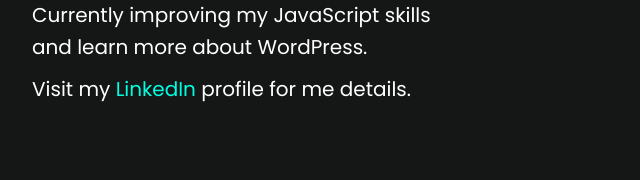
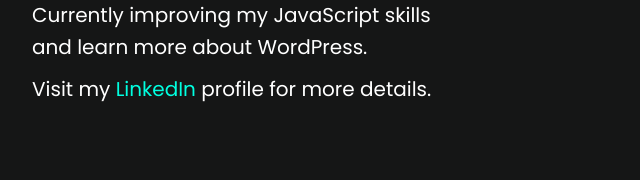
Before and after one commit to KristaKaza/My-Portfolio, a plain HTML site: page index.html in a window 1280 px wide. Shown: the part 2000-2180 px from the top of the page, 153-793 px from the left. Drawn offline with nearby package versions, Linux system fonts and the light colour scheme.

Commit message:
fixed p aboutme

```diff
--- a/index.html
+++ b/index.html
@@ -131,7 +131,7 @@
                         <p>Visit my <a class="find-me"
                                 href="https://www.linkedin.com/in/krista-kaza-870326235/">LinkedIn</a>
                             profile for
-                            me
+                            more
                             details.</p>
                     </div>
                     <img src="/images/icons-programming.png" alt="programming languages">
```
